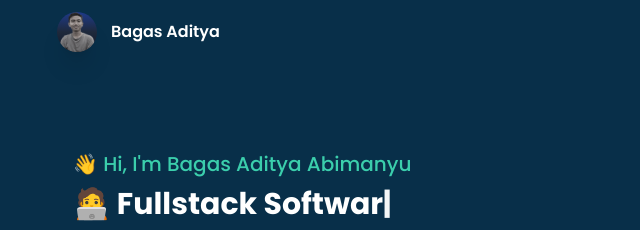
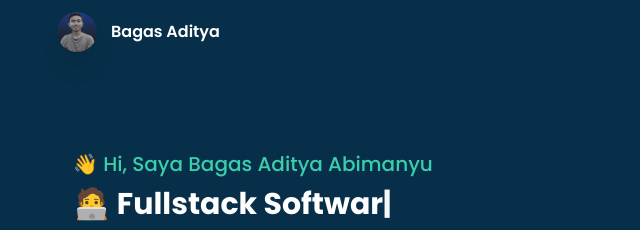
Before and after one commit to bagasadityaa/portofolio, a website: page index.html in a window 1280 px wide. Shown: the top 230 px of the page, 27-667 px from the left. Drawn offline with nearby package versions, Linux system fonts and the light colour scheme.

Commit message:
Update introduction text: Change greeting from English to Indonesian for localization

```diff
--- a/index.html
+++ b/index.html
@@ -82,7 +82,7 @@
       >
         <div class="w-[60%] flex flex-col justify-between px-4">
           <h2 class="text-xl p-1 font-medium text-primary">
-            👋 Hi, I'm Bagas Aditya Abimanyu
+            👋 Hi, Saya Bagas Aditya Abimanyu
           </h2>
           <div class="text-3xl p-1 text-color-primary font-bold">
             🧑‍💻 <span id="typewriter-desktop"></span
@@ -150,7 +150,7 @@
         <!-- Deskripsi -->
         <div class="w-full text-white mt-2 mb-2">
           <h2 class="text-xl p-1 font-medium text-primary">
-            👋 Hi, I'm Bagas Aditya Abimanyu
+            👋 Hi, Saya Bagas Aditya Abimanyu
           </h2>
           <div class="text-3xl p-1 text-color-primary font-bold">
             🧑‍💻 <span id="typewriter-mobile"></span><span class="cursor">|</span>
```
